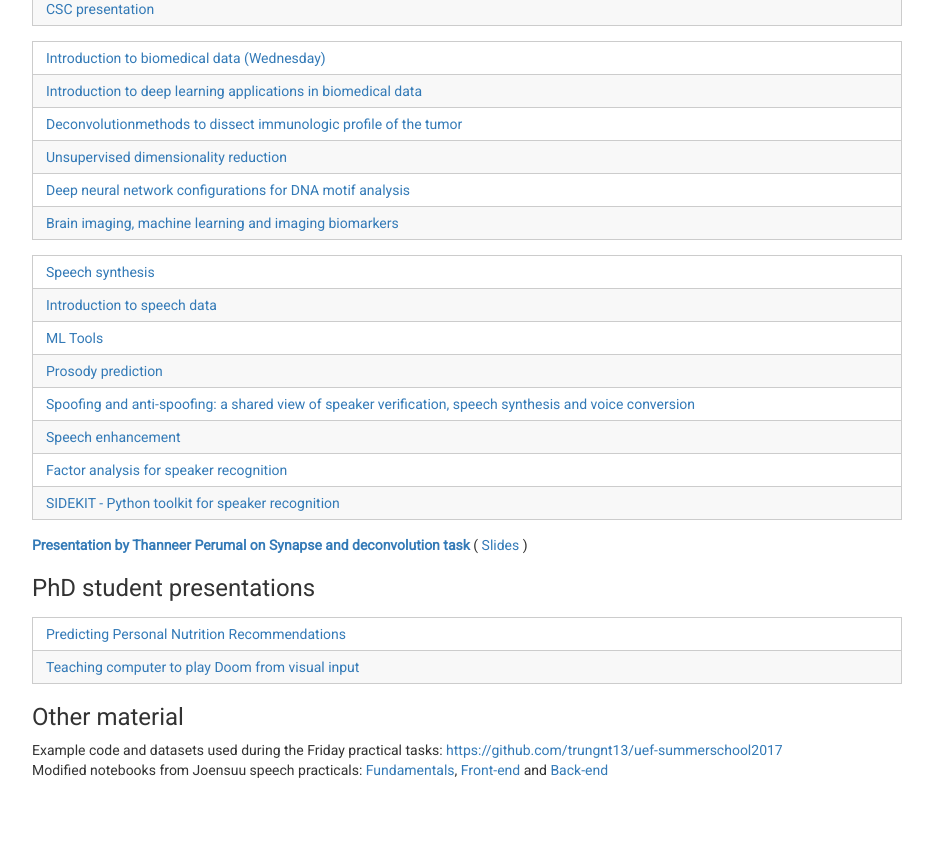
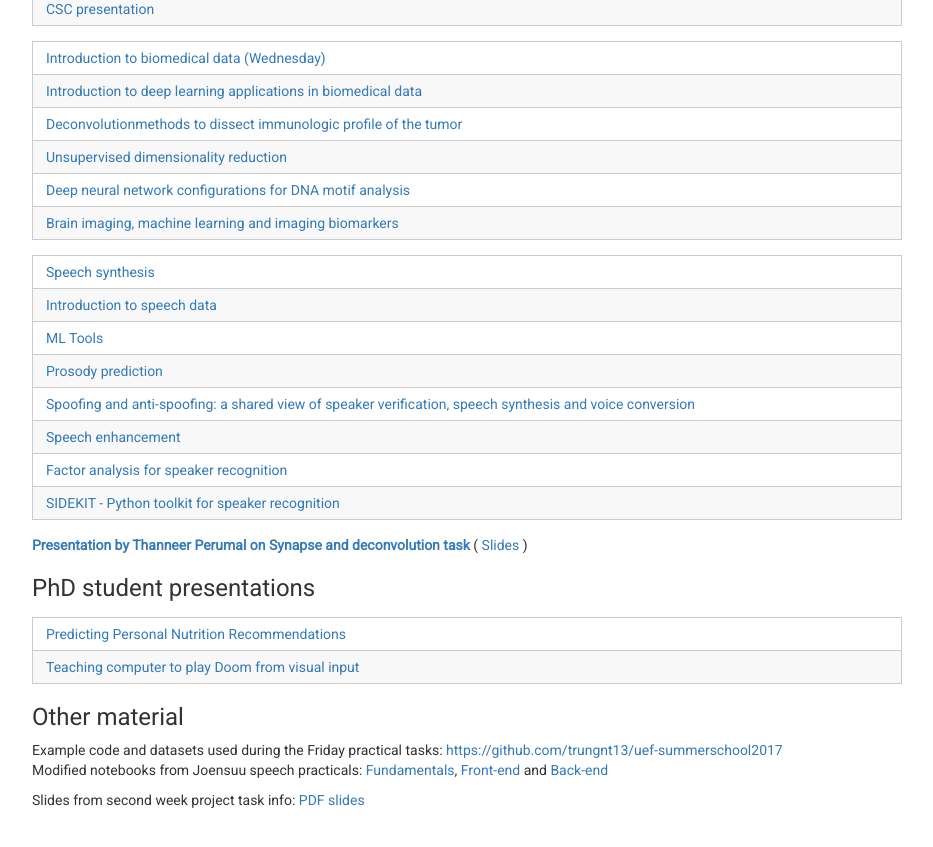
Before and after one commit to abrahamwoubie/Summer_School_RL, a Jekyll site: the page built from 35c163ca47986f8e1f5eec9d54238ad1229a7c92/course-notes.md, in a window 1280 px wide and 900 px high, scrolled down 638 px. Shown: the top 847 px of the window, without its empty margins (173-1106 px from the left). Built offline with Jekyll 4.4.1, drawn with Linux system fonts in a browser that asks for light colours; nearby versions of some CDN libraries.

Commit message:
Added project description slides

```diff
--- a/35c163ca47986f8e1f5eec9d54238ad1229a7c92/course-notes.md
+++ b/35c163ca47986f8e1f5eec9d54238ad1229a7c92/course-notes.md
@@ -52,3 +52,5 @@ Modified notebooks from Joensuu speech practicals:
 [Fundamentals](https://alpclk.github.io/mlabst/content/fundamentals.html),
 [Front-end](https://alpclk.github.io/mlabst/content/front-end.html)
  and [Back-end](https://alpclk.github.io/mlabst/content/back-end.html)
+
+Slides from second week project task info: [PDF slides]({{ site.url }}{{ site.baseurl }}/content/project_slides.pdf)
```
Also changed, not shown: 1 other file.
